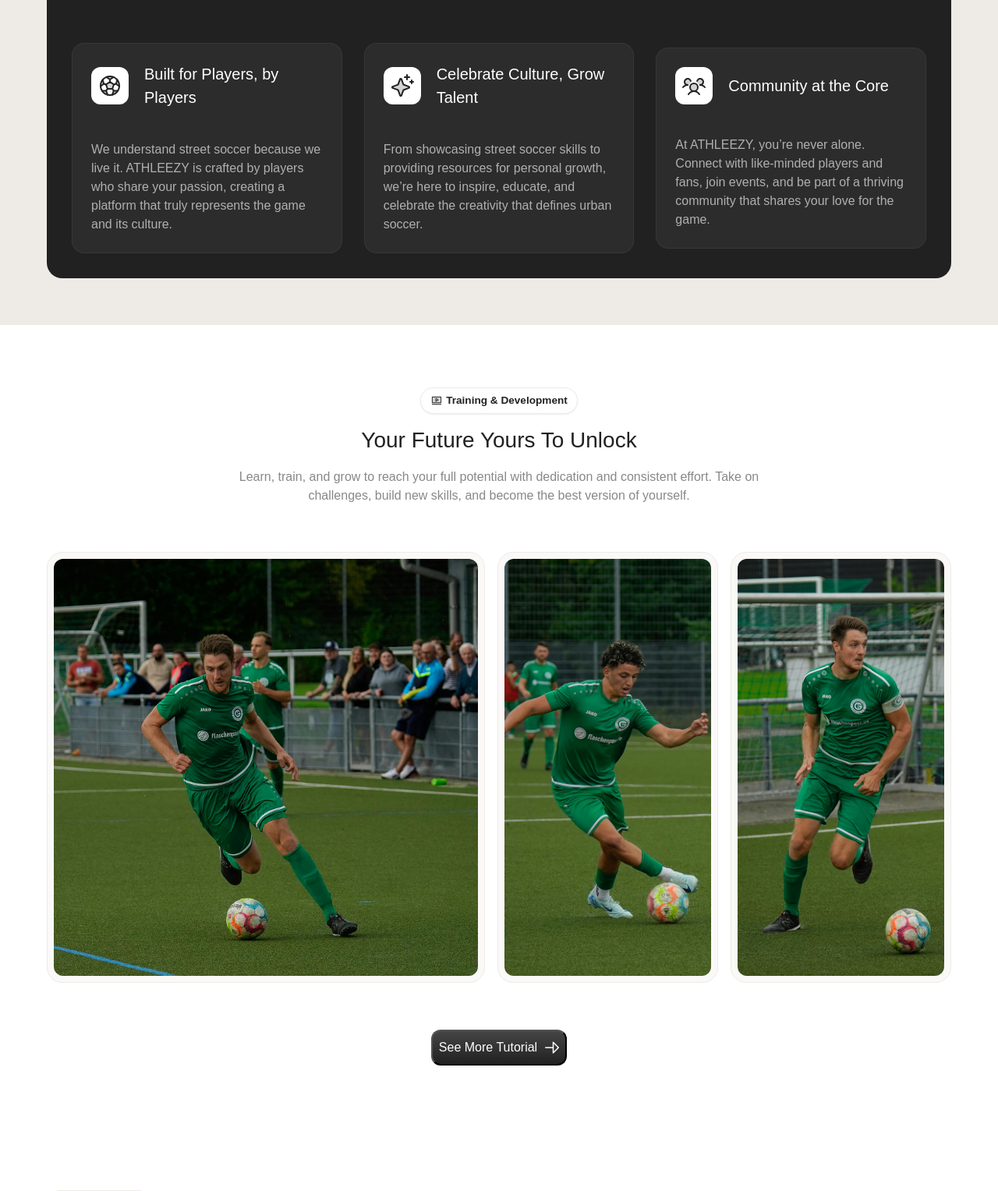
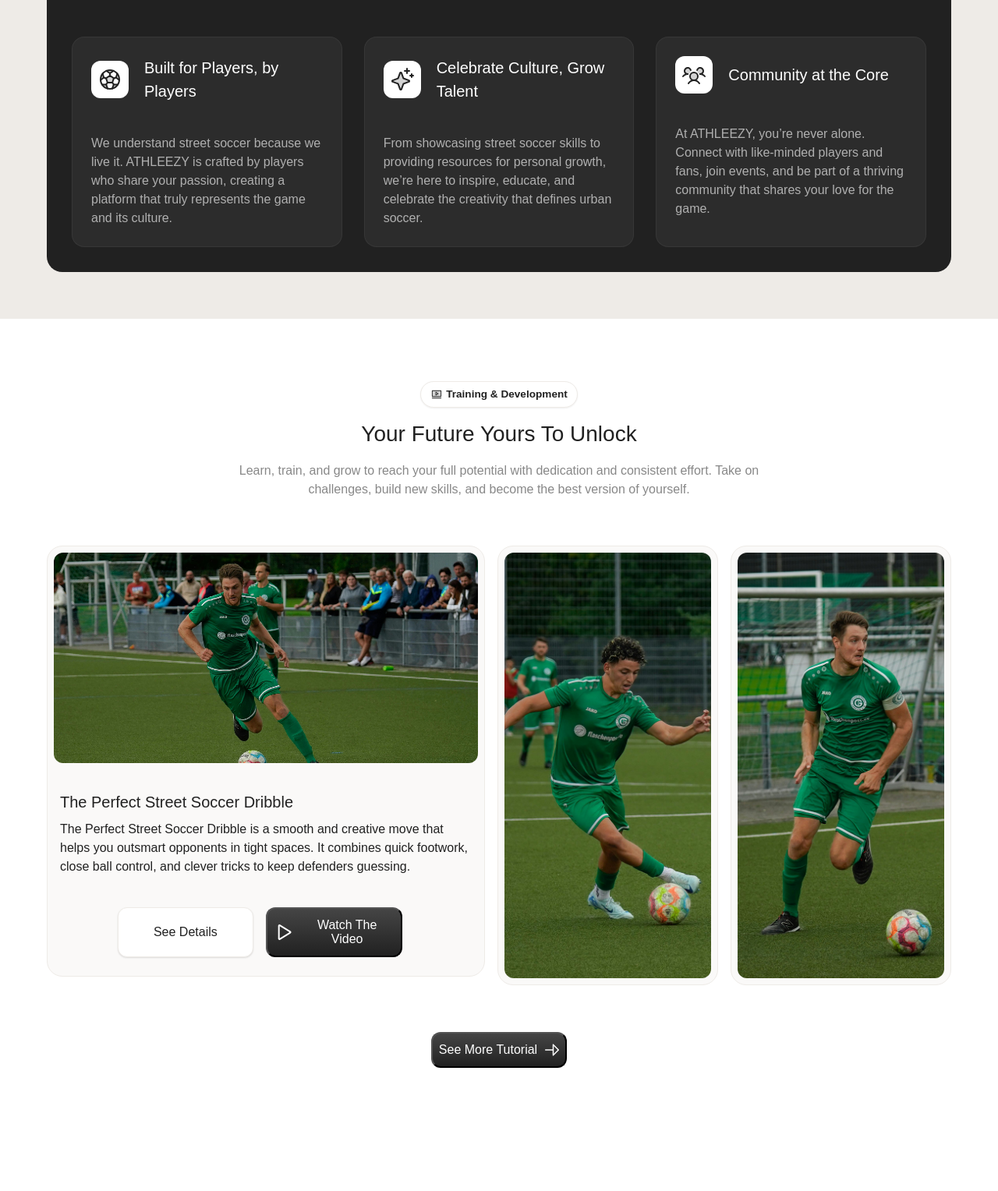
Before and after one commit to irvancolz/athleezy-dev, a Next.js app: page / in a window 1280 px wide. Shown: the part 1713-3241 px from the top of the page at 78% size. Built offline with nearby package versions, Linux system fonts and the light colour scheme; a web font is replaced by a local one.

Commit message:
update spacing

```diff
--- a/src/components/components/about-products/style.module.css
+++ b/src/components/components/about-products/style.module.css
@@ -29,7 +29,7 @@
   display: flex;
   flex-wrap: wrap;
   gap: var(--contentct-gap);
-  align-items: center;
+  /* align-items: flex-start; */
 }
 
 .content {
--- a/src/components/page-components/main/about/about.module.css
+++ b/src/components/page-components/main/about/about.module.css
@@ -72,7 +72,7 @@
     --header-fdir: row;
   }
   .video_content {
-    --videoct-gap: 3.75rem;
+    --videoct-gap: 3.5rem;
   }
   .video_wrapper {
     --video-ratio: 1320/320;
--- a/src/components/page-components/main/about/index.tsx
+++ b/src/components/page-components/main/about/index.tsx
@@ -15,7 +15,7 @@ import { AboutProducts } from "@/components/components";
 
 export function MainAbout() {
   return (
-    <SectionWrapper id="community" className={styles.container}>
+    <div id="community" className={styles.container}>
       <div className={styles.video_content}>
         <div className={styles.header}>
           <Chips icon={rocket.src}>about us</Chips>
@@ -46,6 +46,6 @@ export function MainAbout() {
       <div>
         <AboutProducts />
       </div>
-    </SectionWrapper>
+    </div>
   );
 }
--- a/src/components/page-components/main/faq/faq.module.css
+++ b/src/components/page-components/main/faq/faq.module.css
@@ -1,5 +1,6 @@
 .container {
   position: relative;
+  /* --ct-gap: ; */
   --ct-fdir: column;
   --ct-gap: 2.25rem;
   background-color: var(--col-white);
@@ -20,6 +21,8 @@
 
 .description {
   margin-top: 0.75rem;
+  position: relative;
+  z-index: 1;
 }
 
 .question_container {
@@ -34,13 +37,19 @@
     --ct-fdir: row;
     --ct-gap: 3rem;
   }
+  .container > div:first-child {
+    position: relative;
+  }
   .banner {
+    position: absolute;
+    bottom: 0;
+    left: 0;
     display: block;
     translate: -3.75rem 0;
     max-width: 100%;
     max-height: 100%;
     height: auto;
-    width: 100%;
+    width: 80%;
   }
   .question_container {
     --questionct-gap: 1.5rem;
--- a/src/components/page-components/main/training/index.tsx
+++ b/src/components/page-components/main/training/index.tsx
@@ -25,7 +25,7 @@ const playIcon = (
     />
     <path
       d="M6.75 3.73876V20.2613C6.75245 20.3931 6.78962 20.522 6.85776 20.6349C6.9259 20.7478 7.0226 20.8407 7.13812 20.9043C7.25364 20.9679 7.38388 20.9999 7.51572 20.9972C7.64756 20.9944 7.77634 20.9569 7.88906 20.8884L21.3966 12.6272C21.5045 12.5619 21.5937 12.4699 21.6556 12.36C21.7175 12.2501 21.7501 12.1261 21.7501 12C21.7501 11.8739 21.7175 11.7499 21.6556 11.64C21.5937 11.5302 21.5045 11.4381 21.3966 11.3728L7.88906 3.11157C7.77634 3.04314 7.64756 3.00564 7.51572 3.00285C7.38388 3.00007 7.25364 3.03209 7.13812 3.0957C7.0226 3.1593 6.9259 3.25224 6.85776 3.36514C6.78962 3.47804 6.75245 3.60691 6.75 3.73876Z"
-      stroke="#212121"
+      stroke="#fff"
       strokeWidth="2"
       strokeLinecap="round"
       strokeLinejoin="round"
--- a/src/components/page-components/main/training/training.module.css
+++ b/src/components/page-components/main/training/training.module.css
@@ -42,6 +42,10 @@
   flex-basis: 100%;
 }
 
+.card:not(:first-child) {
+  aspect-ratio: 278/554;
+  height: 100%;
+}
 .content_container {
   --contentct-fdir: column;
   --contentct-my: 2.25rem;
@@ -49,6 +53,7 @@
   flex-direction: var(--contentct-fdir);
   gap: 1rem;
   justify-content: space-between;
+  align-items: flex-start;
   margin-block: var(--contentct-my);
 }
 
@@ -106,7 +111,7 @@
     --bannertitle-fsz: 1.25rem;
   }
   .actions_container {
-    --actct-maw: 60%;
+    --actct-maw: 70%;
   }
   .actions_container > * {
     flex-basis: calc(50% - 1rem);
```
